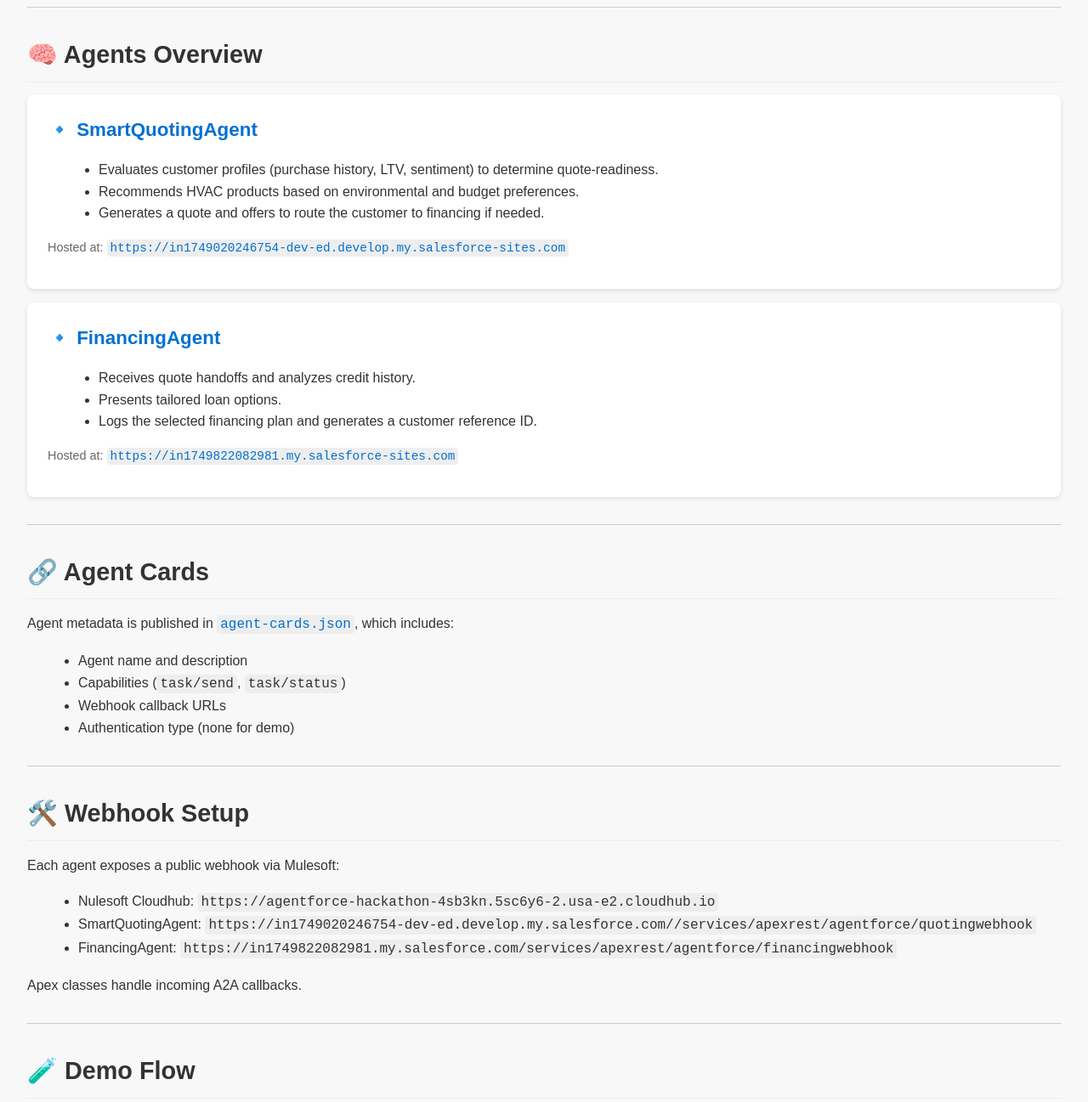
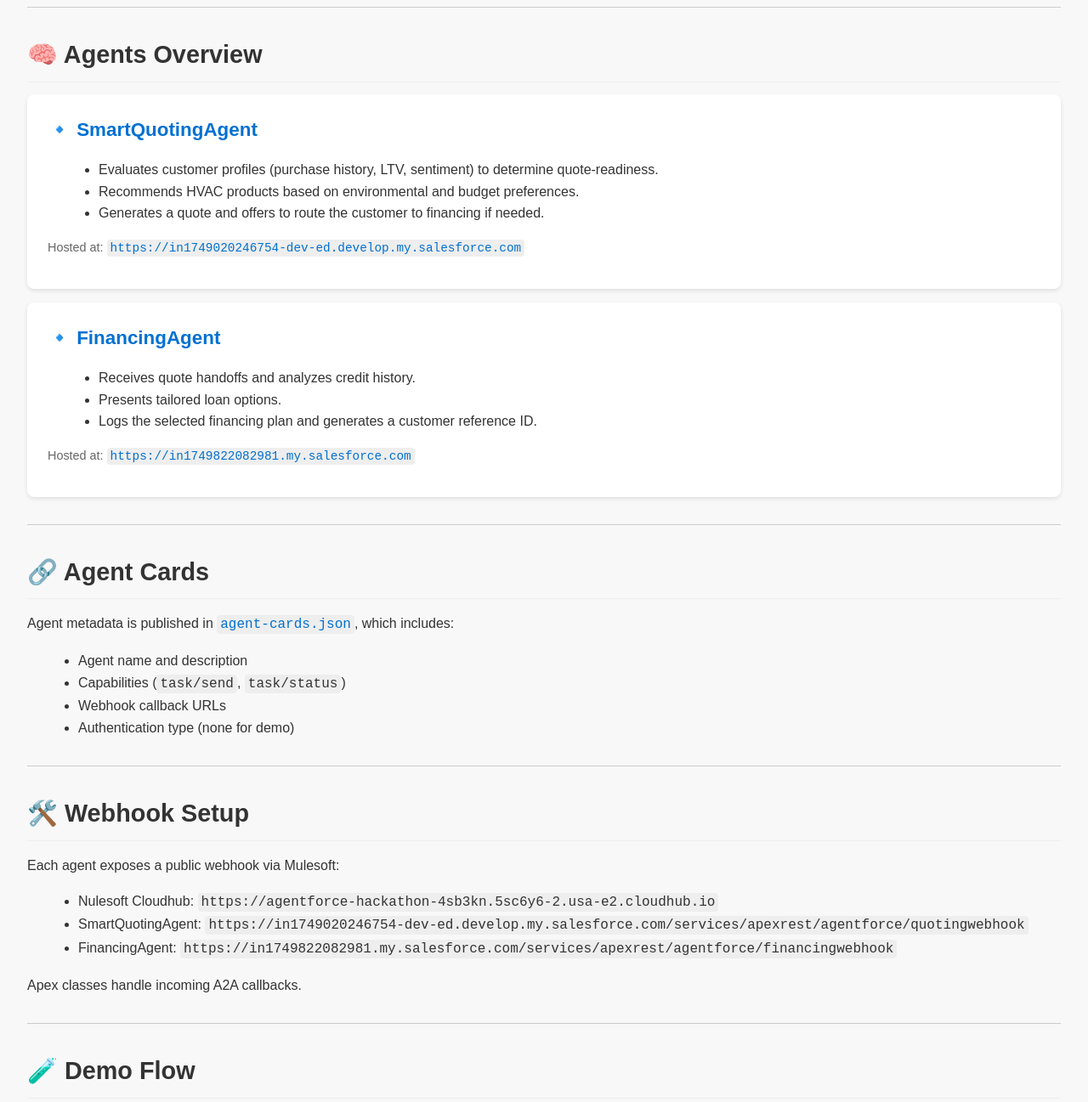
Before and after one commit to sharaa02/agentforce-a2a-cards, a plain HTML site: page index.html in a window 1280 px wide. Shown: the part 294-1591 px from the top of the page at 85% size. Drawn offline with Linux system fonts and the light colour scheme.

Commit message:
Update index.html

```diff
--- a/index.html
+++ b/index.html
@@ -51,7 +51,7 @@
             <li>Recommends HVAC products based on environmental and budget preferences.</li>
             <li>Generates a quote and offers to route the customer to financing if needed.</li>
         </ul>
-        <p class="url-text">Hosted at: <code><a href="https://in1749020246754-dev-ed.develop.my.salesforce.com/" target="_blank">https://in1749020246754-dev-ed.develop.my.salesforce-sites.com</a></code></p>
+        <p class="url-text">Hosted at: <code><a href="https://in1749020246754-dev-ed.develop.my.salesforce.com" target="_blank">https://in1749020246754-dev-ed.develop.my.salesforce.com</a></code></p>
     </div>
 
     <div class="agent-section">
@@ -61,7 +61,7 @@
             <li>Presents tailored loan options.</li>
             <li>Logs the selected financing plan and generates a customer reference ID.</li>
         </ul>
-        <p class="url-text">Hosted at: <code><a href="https://in1749822082981.my.salesforce.com/" target="_blank">https://in1749822082981.my.salesforce-sites.com</a></code></p>
+        <p class="url-text">Hosted at: <code><a href="https://in1749822082981.my.salesforce.com" target="_blank">https://in1749822082981.my.salesforce.com</a></code></p>
     </div>
 
     <hr />
@@ -88,7 +88,7 @@
             <code>https://agentforce-hackathon-4sb3kn.5sc6y6-2.usa-e2.cloudhub.io</code>
         </li>
         <li>SmartQuotingAgent:
-            <code>https://in1749020246754-dev-ed.develop.my.salesforce.com//services/apexrest/agentforce/quotingwebhook</code>
+            <code>https://in1749020246754-dev-ed.develop.my.salesforce.com/services/apexrest/agentforce/quotingwebhook</code>
         </li>
         <li>FinancingAgent:
             <code>https://in1749822082981.my.salesforce.com/services/apexrest/agentforce/financingwebhook</code>
```
